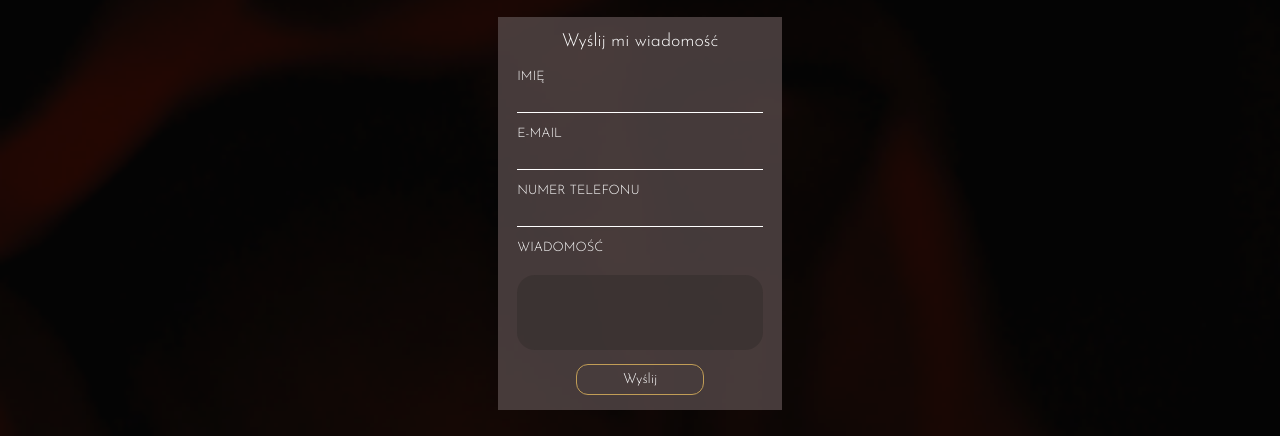
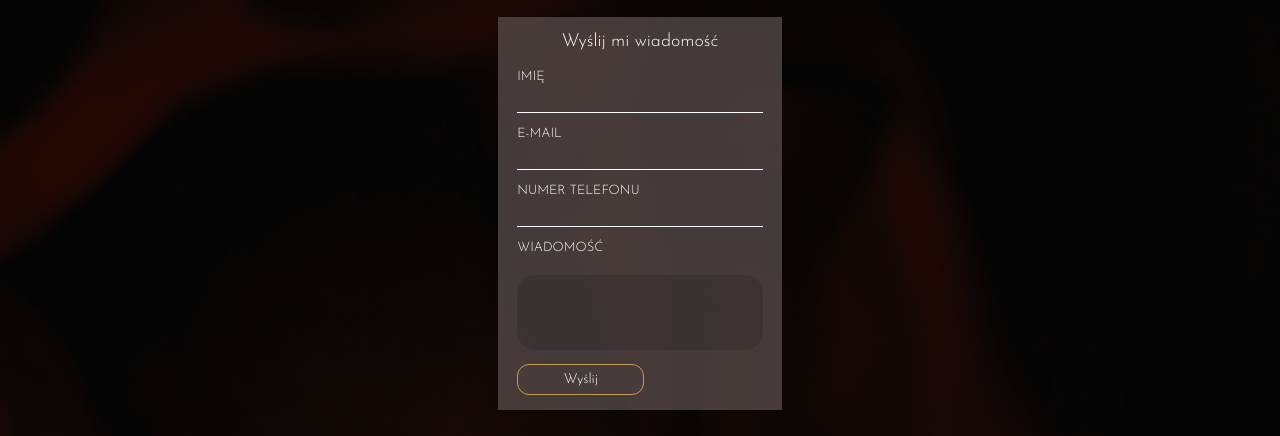
Before and after one commit to PioKl/Torty, a React (Create React App) app: page / in a window 1280 px wide. Shown: the part 3226-3662 px from the top of the page. Built offline with nearby package versions, Linux system fonts and the light colour scheme; a web font is replaced by a local one.

Commit message:
Contact.js|Add new classes

```diff
--- a/src/components/Contact.js
+++ b/src/components/Contact.js
@@ -13,6 +13,8 @@ const Contact = () => {
             <div className="contact__section-title"></div>
             <form onSubmit={handleSubmit} className="form-contact" action="">
                 <h1 className="form-contact__title">Wyślij mi wiadomość</h1>
+                <div className="form-contact__infoAndMessageContainer">
+                    <div className="form-contact__userInformationContainer">
                         <label className="form-contact__item form-contact__item--name" htmlFor="name">Imię
                         <input className="form-contact__input form-contact__input--name" type="text" id="name" name="name" required />
                         </label>
@@ -22,10 +24,15 @@ const Contact = () => {
                         <label className="form-contact__item form-contact__item--number" htmlFor="phone">numer telefonu
                         <input className="form-contact__input form-contact__input--number" type="tel" id="phone" name="phone" required/*  pattern="[0-9]{3}-[0-9]{2}-[0-9]{3}" */ />
                         </label>
+                    </div>
+                    <div className="form-contact__userMessageContainer">
                         <label className="form-contact__message" htmlFor="message">wiadomość
                         <textarea className="form-contact__information" id="message" name="message" />
                         </label>
                         <button className="form-contact__sendButton">Wyślij</button>
+                    </div>
+                </div>
+
             </form>
         </div>
     );
```
Lines whose indentation alone changed are shown as unchanged.
